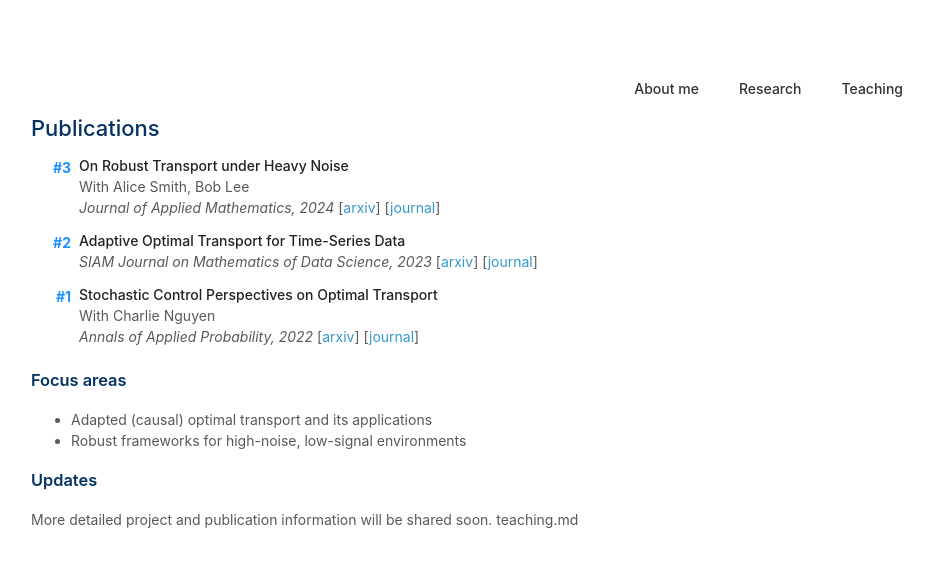
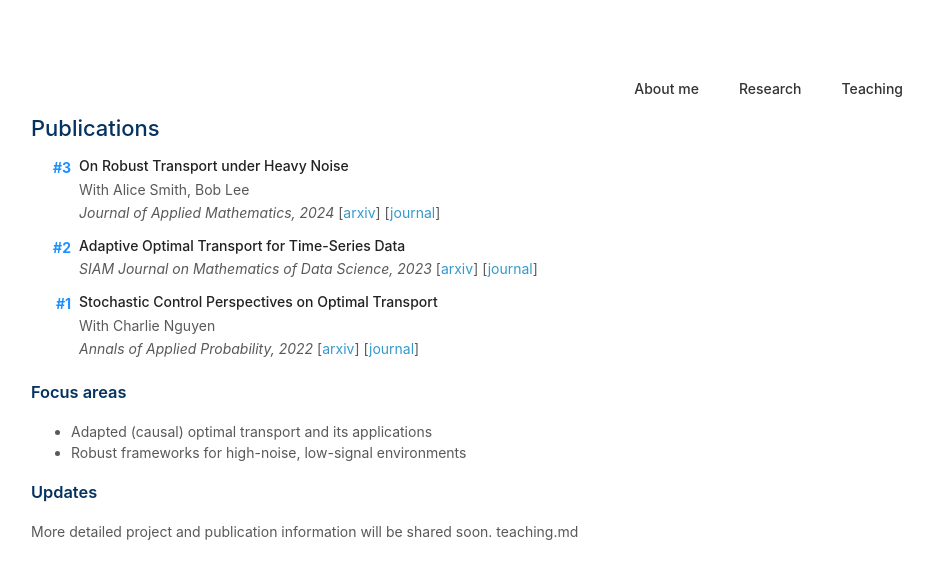
Before and after one commit to Jonghwap/Jonghwap.github.io, a Jekyll site: the page built from research.md, in a window 1280 px wide. Shown: the top 579 px of the page, without its empty margins (209-1142 px from the left). Built offline with Jekyll 4.4.1, drawn with Linux system fonts in a browser that asks for light colours; a style sheet for code colours, icons or effects is not loaded.

Commit message:
Update style.scss

```diff
--- a/assets/css/style.scss
+++ b/assets/css/style.scss
@@ -69,6 +69,7 @@
   margin-bottom: 0.75rem;
   display: flex;
   column-gap: 0.5rem;
+  align-items: flex-start;
 }
 
 .publication-rank {
@@ -81,4 +82,7 @@
 
 .publication-details {
   flex: 1;
+  display: flex;
+  flex-direction: column;
+  gap: 0.15rem;
 }
```
